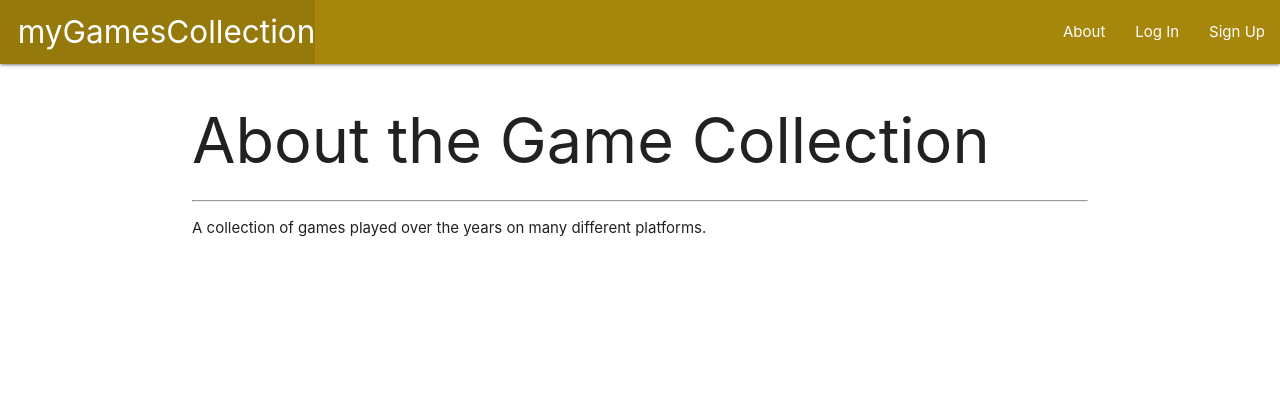
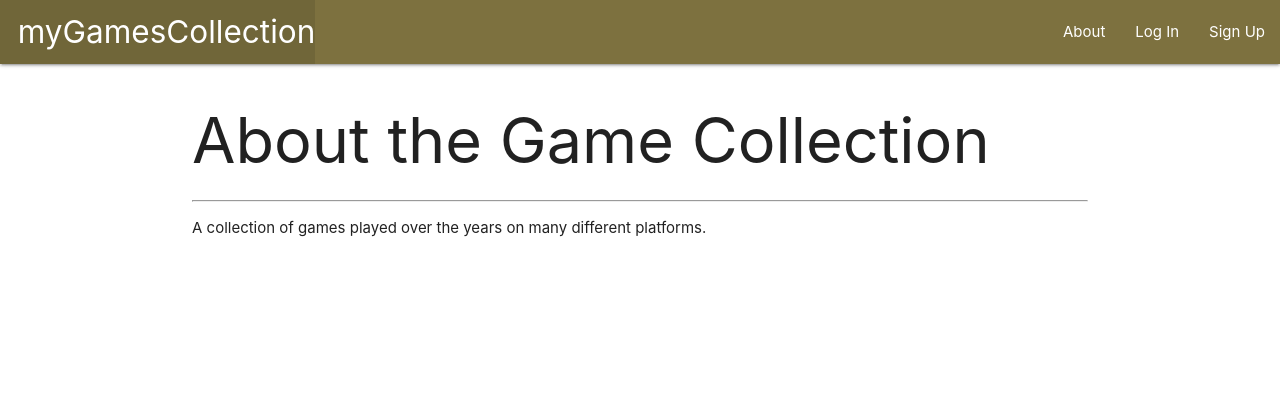
Before and after one commit to Kemd/Django-Collections-4, a Django app: page /about/ in a window 1280 px wide. Shown: the top 420 px of the page. Run offline with Django 4.2, Linux system fonts and the light colour scheme.

Commit message:
procfile

```diff
--- a/main_app/static/css/style.css
+++ b/main_app/static/css/style.css
@@ -7,7 +7,7 @@ body {
 
 .navbar,
 .page-footer {
-  background-color: rgb(166, 135, 12);
+  background-color: rgb(125, 113, 63);
 }
 
 main {
```
